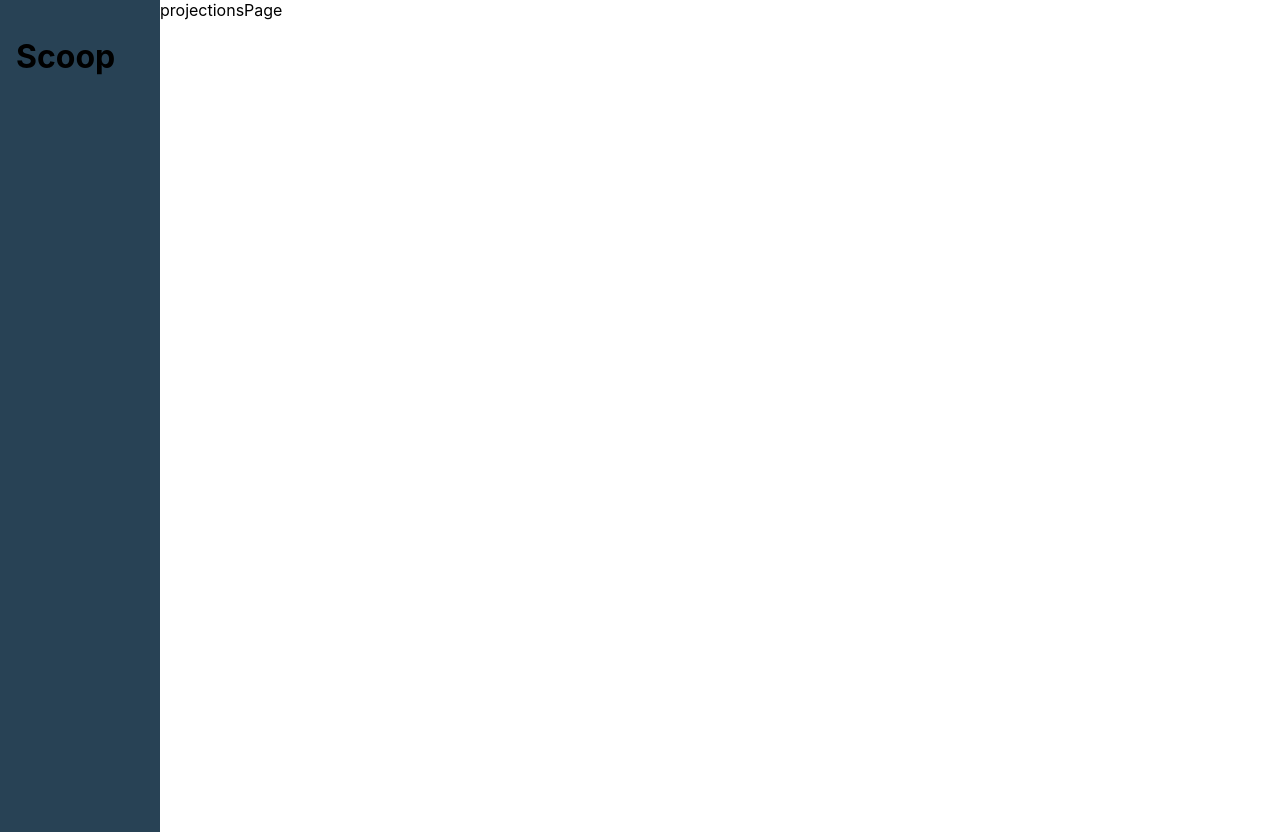
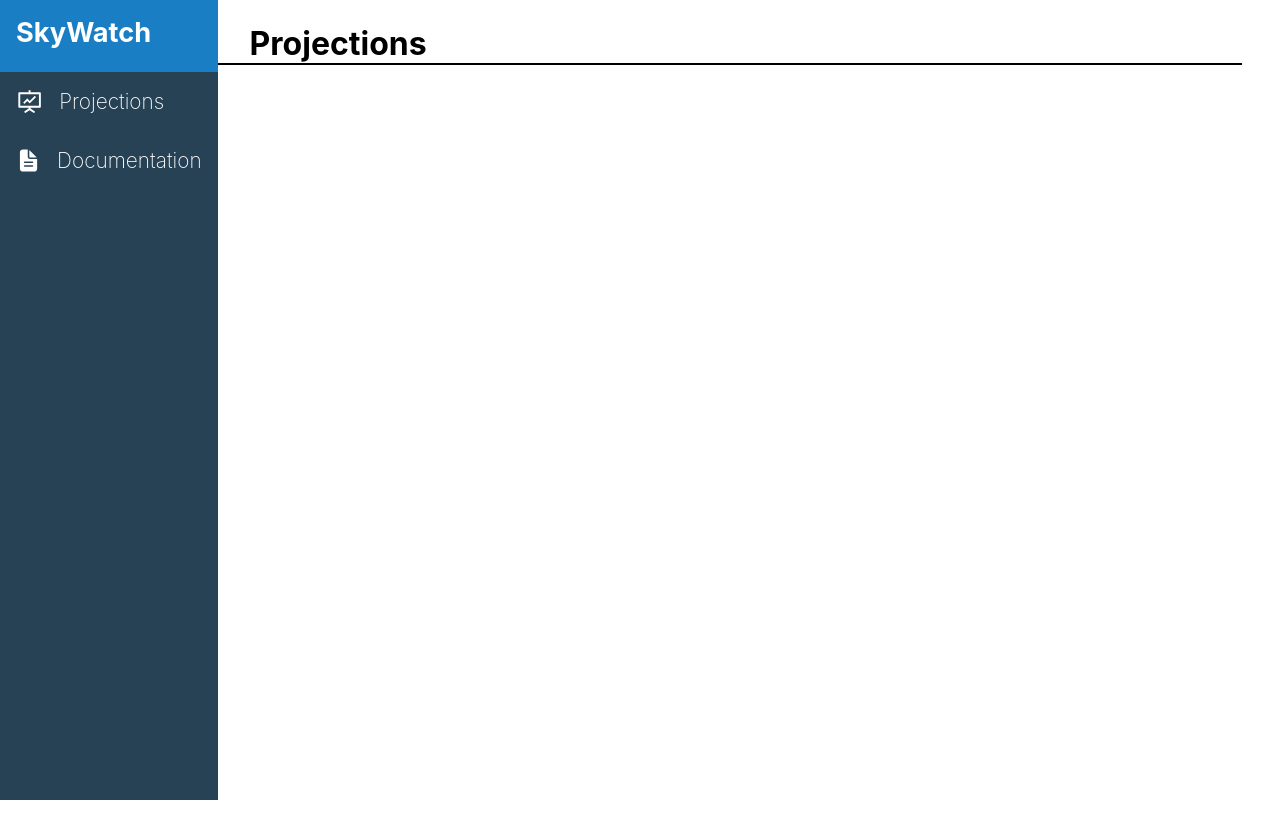
Before and after one commit to ViktorGlogovac/capstone-backend, a React (Create React App) app: page /projections in a window 1280 px wide. After the commit the page ends 800 px from the top, so only its background shows below. Built offline with nearby package versions, Linux system fonts and the light colour scheme.

Commit message:
navbar stats

```diff
--- a/package.json
+++ b/package.json
@@ -6,6 +6,7 @@
     "cra-template": "1.2.0",
     "react": "^19.0.0",
     "react-dom": "^19.0.0",
+    "react-icons": "^5.4.0",
     "react-router-dom": "^7.1.3",
     "react-scripts": "5.0.1",
     "web-vitals": "^4.2.4"
--- a/src/index.css
+++ b/src/index.css
@@ -6,6 +6,7 @@ body {
   -webkit-font-smoothing: antialiased;
   -moz-osx-font-smoothing: grayscale;
   --navbar-background: rgb(40,66,85);
+  --navbar-title-background: rgb(26, 126, 197);
 }
 
 code {
--- /dev/null
+++ b/src/routes/CSS/DocumentationPage.css
@@ -0,0 +1,6 @@
+.Documentation-page-title{
+    font-weight: 700;
+    font-size: 2rem;
+    padding-left: 2rem;
+    padding-top: 1.5rem;
+}
--- /dev/null
+++ b/src/routes/CSS/Navbar.css
@@ -0,0 +1,47 @@
+.navbarContainer{
+    background-color: var(--navbar-background);
+    height: 100vh;
+    width: 17%;
+    font-size: 1.7rem;
+    font-weight: 700;
+}
+
+.nameContainer{
+    height: 9vh;
+    background-color: var( --navbar-title-background);
+    width: 100%;
+}
+
+.navbarTitle{
+    color: white;
+    padding-left: 1rem;
+    padding-top: 1rem;
+    width: 100%;
+
+}
+
+.Projection-Container-Nav{
+    padding: 1rem;
+    display: flex;
+    justify-content: left; /* Horizontally center */
+    align-items: center;
+}
+
+.Documentation-Container-Nav{
+    padding: 1rem;
+    display: flex;
+    justify-content: left; /* Horizontally center */
+    align-items: center;
+}
+
+.navLink{
+    text-decoration: none;
+    color: white;
+    font-size: 1.3rem;
+    font-weight: 200;
+}
+
+.projection-icon{
+    color: white;
+    padding-right: 1rem;
+}
--- /dev/null
+++ b/src/routes/CSS/ProjectionsPage.css
@@ -0,0 +1,17 @@
+.projections-page-title{
+    font-weight: 700;
+    font-size: 2rem;
+    padding-left: 2rem;
+    padding-top: 1.5rem;
+}
+
+.line {
+    width: 100%; /* Makes the line span the full width */
+    height: 2px; /* Line thickness */
+    background-color: black; /* Line color */
+    margin: 0 auto; /* Centers the line horizontally */
+}
+
+.projections_content_area{
+    width: 80%;
+}
--- a/src/routes/DocumentationPage.jsx
+++ b/src/routes/DocumentationPage.jsx
@@ -1,8 +1,11 @@
 import React from 'react'
+import "./CSS/DocumentationPage.css"
 
 function documentationPage() {
   return (
-    <div>documentationPage</div>
+    <div className="Documentation-page-title">
+        Documentation
+      </div>
   )
 }
 
--- a/src/routes/Navbar.css
+++ /dev/null
@@ -1,6 +0,0 @@
-.navbarContainer{
-    background-color: var(--navbar-background);
-    height: 100vh;
-    width: 10vw;
-    padding: 1rem;
-}
--- a/src/routes/Navbar.jsx
+++ b/src/routes/Navbar.jsx
@@ -1,12 +1,26 @@
-import React from 'react'
-import "./Navbar.css"
+import React from 'react';
+import { Link } from 'react-router-dom';
+import "./CSS/Navbar.css";
+import { AiOutlineFundProjectionScreen } from "react-icons/ai";
+import { IoDocumentText } from "react-icons/io5";
 
-function navbar() {
+function Navbar() {
   return (
     <div className='navbarContainer'>
-      <h1>Scoop</h1>
+      <div className="nameContainer">
+        <div className="navbarTitle">SkyWatch</div>
+      </div>
+
+      <div className="Projection-Container-Nav">
+      <AiOutlineFundProjectionScreen className='projection-icon'/>
+        <Link to="/Projections" className='navLink'>Projections</Link>
+      </div>
+      <div className="Documentation-Container-Nav">
+      <IoDocumentText className='projection-icon'/>
+        <Link to="/documentation" className="navLink">Documentation</Link>
+      </div>
     </div>
-  )
+  );
 }
 
-export default navbar
+export default Navbar;
--- a/src/routes/ProjectionsPage.jsx
+++ b/src/routes/ProjectionsPage.jsx
@@ -1,9 +1,15 @@
-import React from 'react'
+import React from 'react';
+import "./CSS/ProjectionsPage.css";
 
-function projectionsPage() {
+function ProjectionsPage() {
   return (
-    <div>projectionsPage</div>
-  )
+    <div className="projections_content_area">
+      <div className="projections-page-title">
+        Projections
+      </div>
+      <div className="line"></div>
+    </div>
+  );
 }
 
-export default projectionsPage
+export default ProjectionsPage;
```
Also changed, not shown: 1 other file (tests, documents, lock files or other folders).
